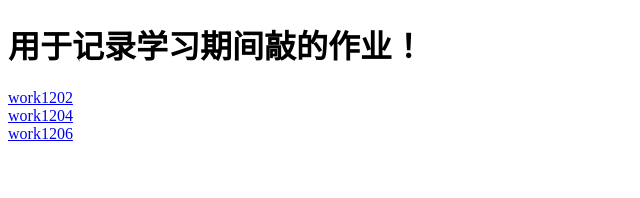
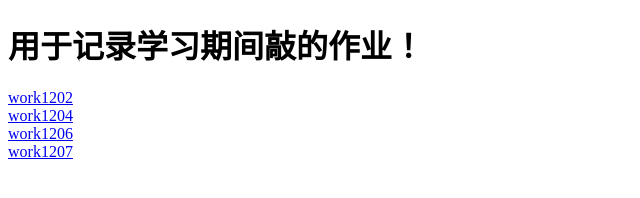
Before and after one commit to ScreamMrZhang/frontWeb, a plain HTML site: page index.html in a window 1280 px wide. Shown: the whole page, without its empty margins (0-640 px from the left). Drawn offline with Linux system fonts and the light colour scheme.

Commit message:
添加1207的页面

```diff
--- a/index.html
+++ b/index.html
@@ -9,5 +9,6 @@
 <a href="work1202/index.html">work1202</a><br>
 <a href="work1204/index.html">work1204</a><br>
 <a href="work1206/index.html">work1206</a><br>
+<a href="work1207/index.html">work1207</a><br>
 </body>
 </html>
```
